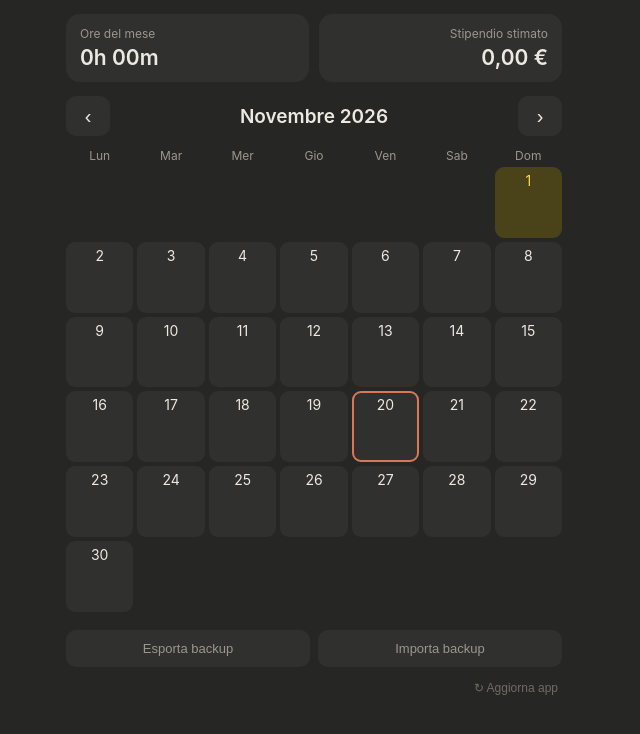
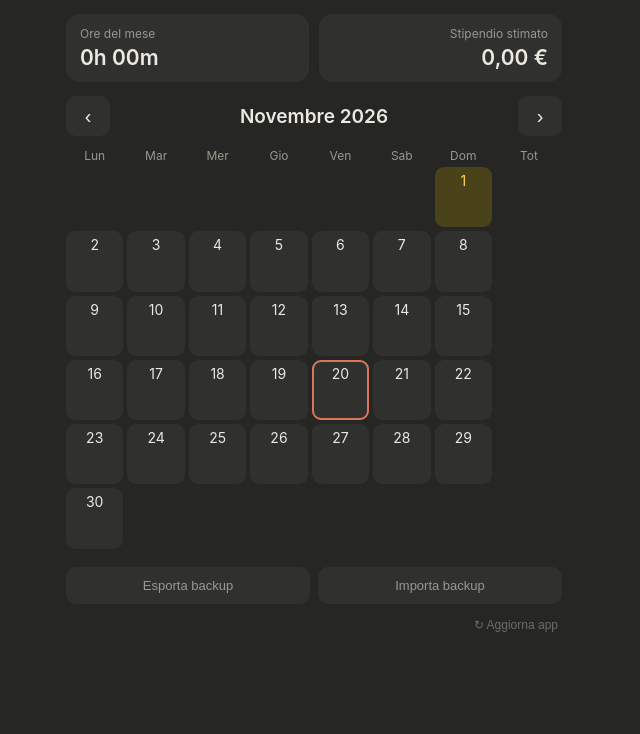
Before and after one commit to ale4670/giorgiomare_ore, a plain HTML site: page index.html in a window 1280 px wide. Shown: the whole page, without its empty margins (326-966 px from the left). Drawn offline with Linux system fonts and the light colour scheme.

Commit message:
Aggiunge colonna con totale ore settimanale (solo giorni del mese)
Co-Authored-By: Claude Opus 5.5 <noreply@anthropic.com>

```diff
--- a/index.html
+++ b/index.html
@@ -20,7 +20,8 @@ body{padding:max(14px,env(safe-area-inset-top)) 12px max(20px,env(safe-area-inse
 .nav{display:flex;align-items:center;justify-content:space-between;margin-bottom:8px}
 .nav button{background:#30302e;border:0;color:#ece9e1;width:44px;height:40px;border-radius:10px;font-size:20px}
 .nav h2{margin:0;font-size:19px;font-weight:600;text-transform:capitalize}
-.grid{display:grid;grid-template-columns:repeat(7,1fr);gap:4px;touch-action:pan-y}
+.grid{display:grid;grid-template-columns:repeat(7,1fr) 1.15fr;gap:4px;touch-action:pan-y}
+.wk{display:flex;align-items:center;justify-content:center;font-size:12px;font-weight:600;color:#d97757}
 .wd{text-align:center;color:#9a978e;font-size:12px;padding:4px 0}
 .day{aspect-ratio:1/1.05;background:#30302e;border-radius:9px;padding:5px 4px;display:flex;flex-direction:column;justify-content:space-between;align-items:center;font-size:14px;cursor:pointer}
 .day.empty{background:transparent;cursor:default}
@@ -114,21 +115,30 @@ let Y=now.getFullYear(), M=now.getMonth();
 let openKey=null;
 
 const $=id=>document.getElementById(id);
-$('wd').innerHTML=['Lun','Mar','Mer','Gio','Ven','Sab','Dom'].map(x=>`<div class="wd">${x}</div>`).join('');
+$('wd').innerHTML=['Lun','Mar','Mer','Gio','Ven','Sab','Dom','Tot'].map(x=>`<div class="wd">${x}</div>`).join('');
 
 function render(){
   $('titolo').textContent=`${MESI[M]} ${Y}`;
   const fest=holidays(Y);
   const first=(new Date(Y,M,1).getDay()+6)%7;
   const n=new Date(Y,M+1,0).getDate();
-  let html='', tot=0;
-  for(let i=0;i<first;i++) html+='<div class="day empty"></div>';
-  for(let d=1;d<=n;d++){
-    const k=dkey(Y,M,d), t=dayTot(k);
-    tot+=t;
-    const isF=fest[M+'-'+d]!==undefined;
-    const isT=(d===now.getDate()&&M===now.getMonth()&&Y===now.getFullYear());
-    html+=`<div class="day${isF?' fest':''}${isT?' oggi':''}" data-d="${d}"><span>${d}</span><span class="t">${t?fmtH(t):''}</span></div>`;
+  const rows=Math.ceil((first+n)/7);
+  let html='', tot=0, w=0;
+  for(let i=0;i<rows*7;i++){
+    const d=i-first+1;
+    if(d<1||d>n) html+='<div class="day empty"></div>';
+    else{
+      const k=dkey(Y,M,d), t=dayTot(k);
+      tot+=t; w+=t;
+      const isF=fest[M+'-'+d]!==undefined;
+      const isT=(d===now.getDate()&&M===now.getMonth()&&Y===now.getFullYear());
+      html+=`<div class="day${isF?' fest':''}${isT?' oggi':''}" data-d="${d}"><span>${d}</span><span class="t">${t?fmtH(t):''}</span></div>`;
+    }
+    if(i%7===6){
+      // totale della riga: solo i giorni del mese visualizzato
+      html+=`<div class="wk">${w?fmtH(w):''}</div>`;
+      w=0;
+    }
   }
   $('cal').innerHTML=html;
   $('tOre').textContent=`${Math.floor(tot/60)}h ${pad(tot%60)}m`;
```
